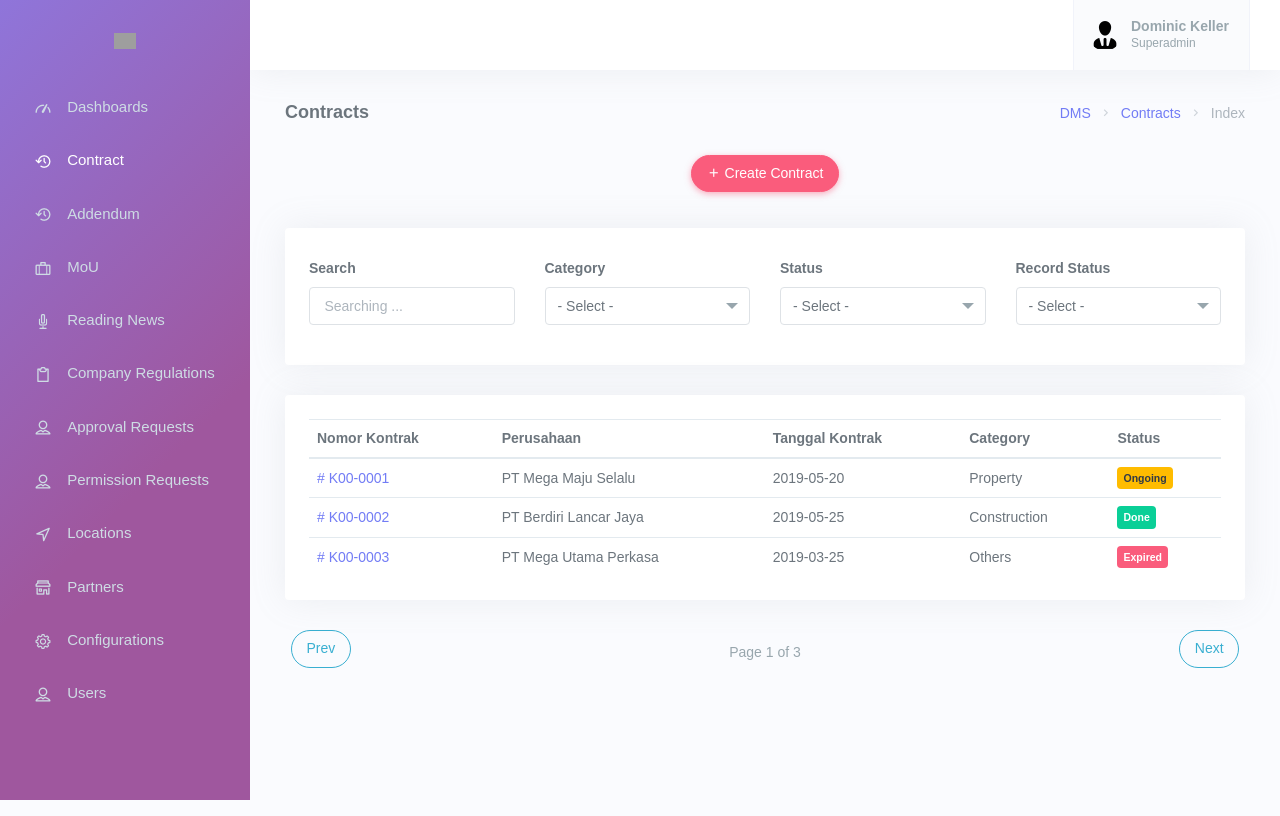
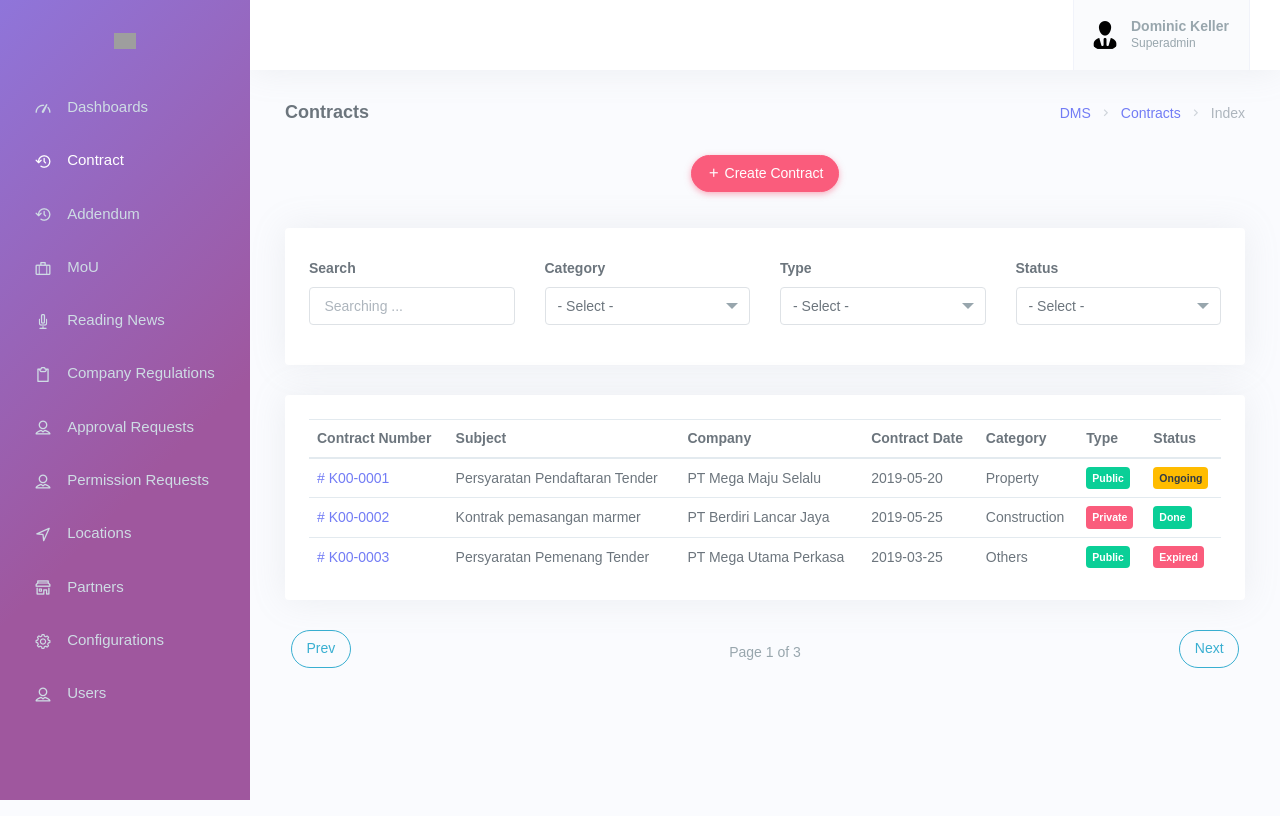
Before and after one commit to simonnicholov/document_management, a Django app: page /backoffice/contracts/ in a window 1280 px wide. Shown: the top 816 px of the page. Run offline with Django 3.2, Linux system fonts and the light colour scheme; some libraries are stand-ins or nearby versions; some web fonts are replaced; grey boxes are pictures that could not be loaded.

Commit message:
added short description

```diff
--- a/templates/contracts/index.html
+++ b/templates/contracts/index.html
@@ -49,6 +49,16 @@
                     </div>
                 </div>
                 <div class="col-md-3">
+                        <div class="form-group">
+                            <label>Type</label>
+                            <select id="type" name="type" class="form-control select2" data-toggle="select2">
+                                <option>- Select -</option>
+                                <option>Public</option>
+                                <option>Private</option>
+                            </select>
+                        </div>
+                    </div>
+                <div class="col-md-3">
                     <div class="form-group">
                         <label>Status</label>
                         <select id="status" name="status" class="form-control select2" data-toggle="select2">
@@ -56,16 +66,6 @@
                             <option>Ongoing</option>
                             <option>Done</option>
                             <option>Expired</option>
-                        </select>
-                    </div>
-                </div>
-                <div class="col-md-3">
-                    <div class="form-group">
-                        <label>Record Status</label>
-                        <select id="record_status" name="record_status" class="form-control select2" data-toggle="select2">
-                            <option>- Select -</option>
-                            <option>Active</option>
-                            <option>Inactive</option>
                         </select>
                     </div>
                 </div>
@@ -80,33 +80,41 @@
                     <thead>
                         <tr>
                             <!-- <th class="text-center">Action</th> -->
-                            <th>Nomor Kontrak</th>
-                            <th>Perusahaan</th>
-                            <th>Tanggal Kontrak</th>
+                            <th>Contract Number</th>
+                            <th>Subject</th>
+                            <th>Company</th>
+                            <th>Contract Date</th>
                             <th>Category</th>
+                            <th>Type</th>
                             <th>Status</th>
                         </tr>
                     </thead>
                     <tbody>
                         <tr>
                             <td><a href="{% url 'backoffice:contracts:details' 1 %}"># K00-0001</a></td>
+                            <td>Persyaratan Pendaftaran Tender</td>
                             <td>PT Mega Maju Selalu</td>
                             <td>2019-05-20</td>
                             <td>Property</td>
+                            <td><span class="badge badge-success p-1">Public</span></td>
                             <td><span class="badge badge-warning p-1">Ongoing</span></td>
                         </tr>
                         <tr>
                             <td><a href="{% url 'backoffice:contracts:details' 1 %}"># K00-0002</a></td>
+                            <td>Kontrak pemasangan marmer</td>
                             <td>PT Berdiri Lancar Jaya</td>
                             <td>2019-05-25</td>
                             <td>Construction</td>
+                            <td><span class="badge badge-danger p-1">Private</span></td>
                             <td><span class="badge badge-success p-1">Done</span></td>
                         </tr>
                         <tr>
                             <td><a href="{% url 'backoffice:contracts:details' 1 %}"># K00-0003</a></td>
+                            <td>Persyaratan Pemenang Tender</td>
                             <td>PT Mega Utama Perkasa</td>
                             <td>2019-03-25</td>
                             <td>Others</td>
+                            <td><span class="badge badge-success p-1">Public</span></td>
                             <td><span class="badge badge-danger p-1">Expired</span></td>
                         </tr>
                     </tbody>
```
Also changed, not shown: templates/contracts/add.html (+19 -0 lines), templates/contracts/delete.html (+11 -2 lines), templates/contracts/details.html (+12 -0 lines), templates/contracts/edit.html (+19 -0 lines).
